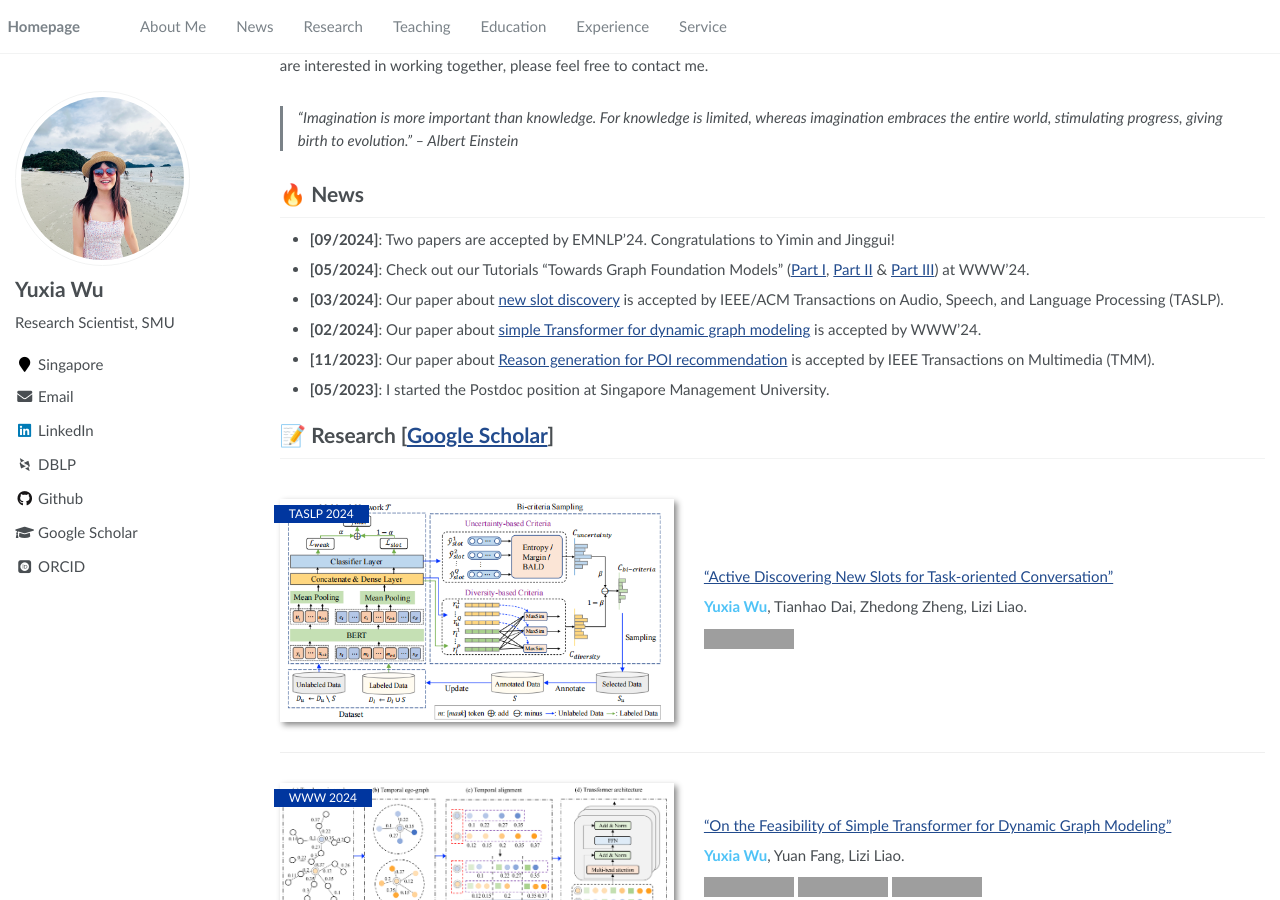
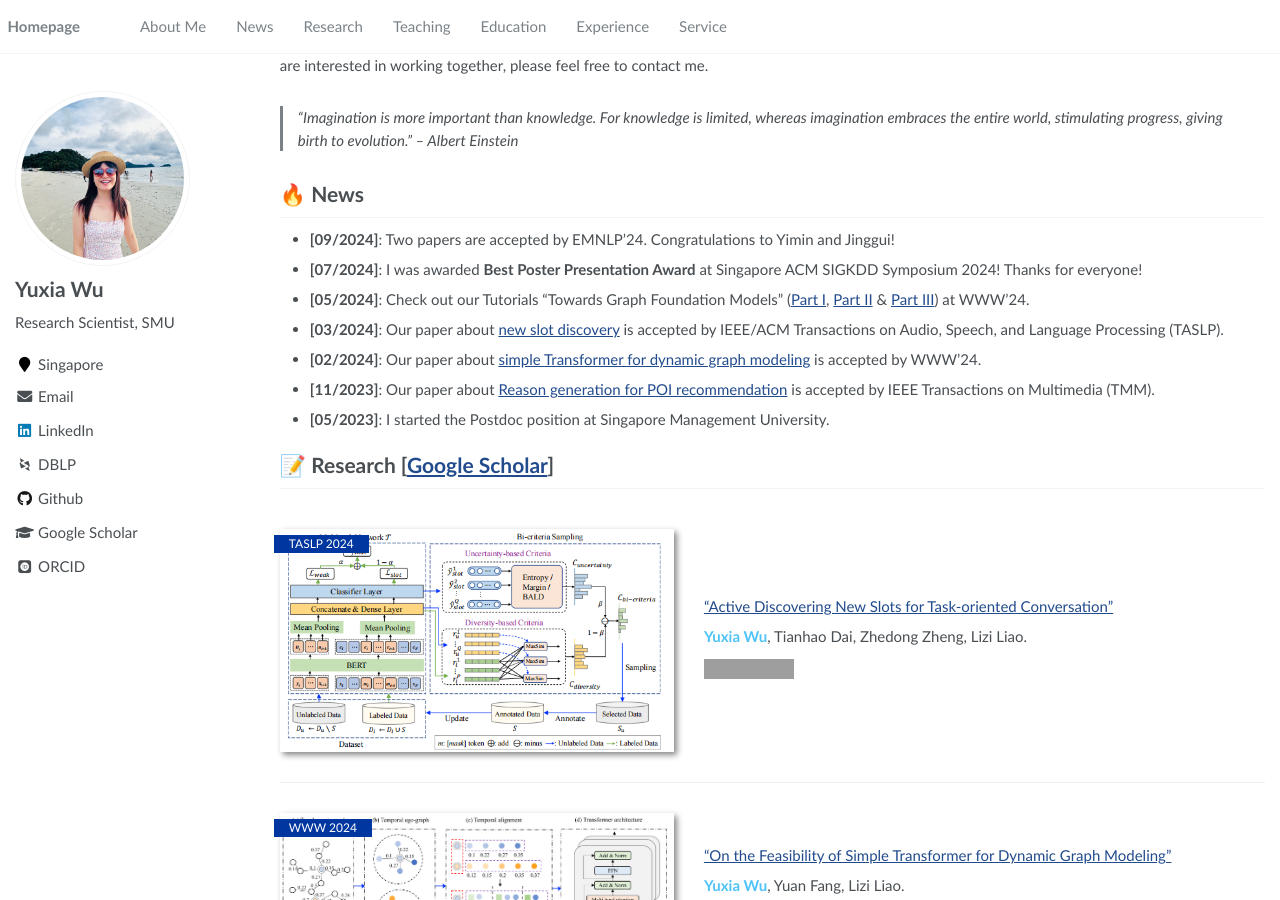
Before and after one commit to YuxiaWu/YuxiaWu.github.io, a Jekyll site: the page built from _pages/about.md, in a window 1280 px wide and 900 px high, scrolled down 308 px, cut to the strip 0-900 px from the top of the window. Built offline with Jekyll 4.4.1, drawn with Linux system fonts in a browser that asks for light colours; some web fonts are replaced; grey boxes are pictures that could not be loaded.

Commit message:
Update about.md

```diff
--- a/_pages/about.md
+++ b/_pages/about.md
@@ -34,6 +34,7 @@ I am interested in conducting interdisciplinary research and am open to collabor
 # 🔥 News
 
 - **[09/2024]**: Two papers are accepted by EMNLP'24. Congratulations to Yimin and Jinggui!
+- **[07/2024]**: I was awarded **Best Poster Presentation Award** at Singapore ACM SIGKDD Symposium 2024! Thanks for everyone!
 - **[05/2024]**: Check out our Tutorials "Towards Graph Foundation Models" ([Part I](/my_papers/2024.05_WWW24Tutorial_GFM_Part1.pdf), [Part II](/my_papers/2024.05_WWW24Tutorial_GFM_Part2.pdf) & [Part III](/my_papers/2024.05_WWW24Tutorial_GFM_Part3.pdf)) at WWW'24.
 - **[03/2024]**: Our paper about [new slot discovery](/my_papers/Active_Discovering_New_Slots_for_Task_oriented_Conversation.pdf) is accepted by IEEE/ACM Transactions on Audio, Speech, and Language Processing (TASLP).
 - **[02/2024]**: Our paper about [simple Transformer for dynamic graph modeling](https://dl.acm.org/doi/pdf/10.1145/3589334.3645622) is accepted by WWW'24.
```
